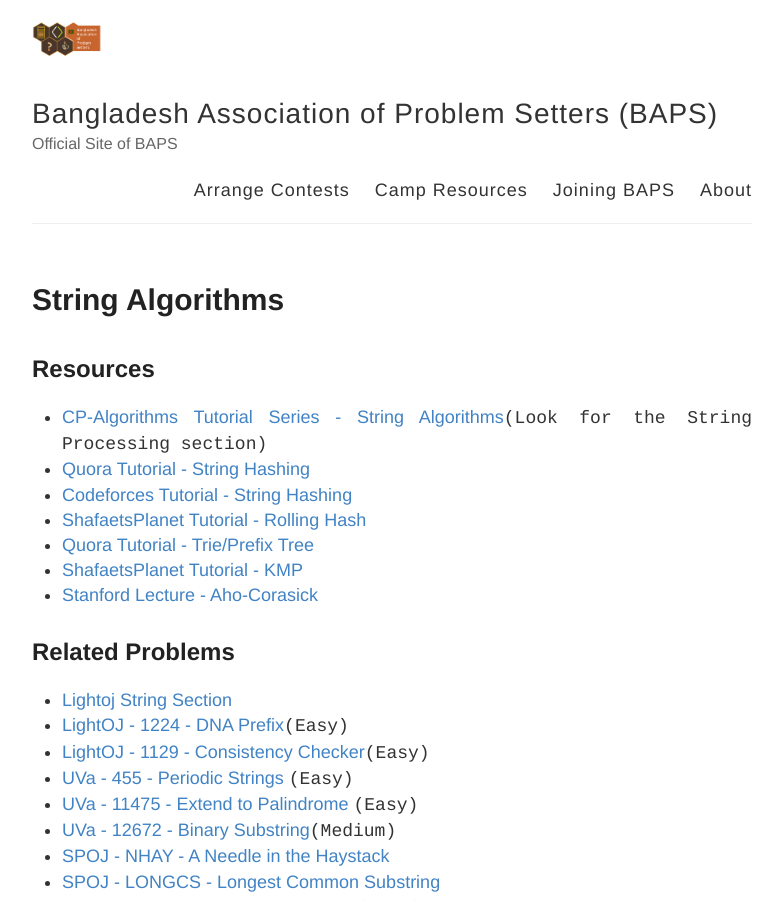
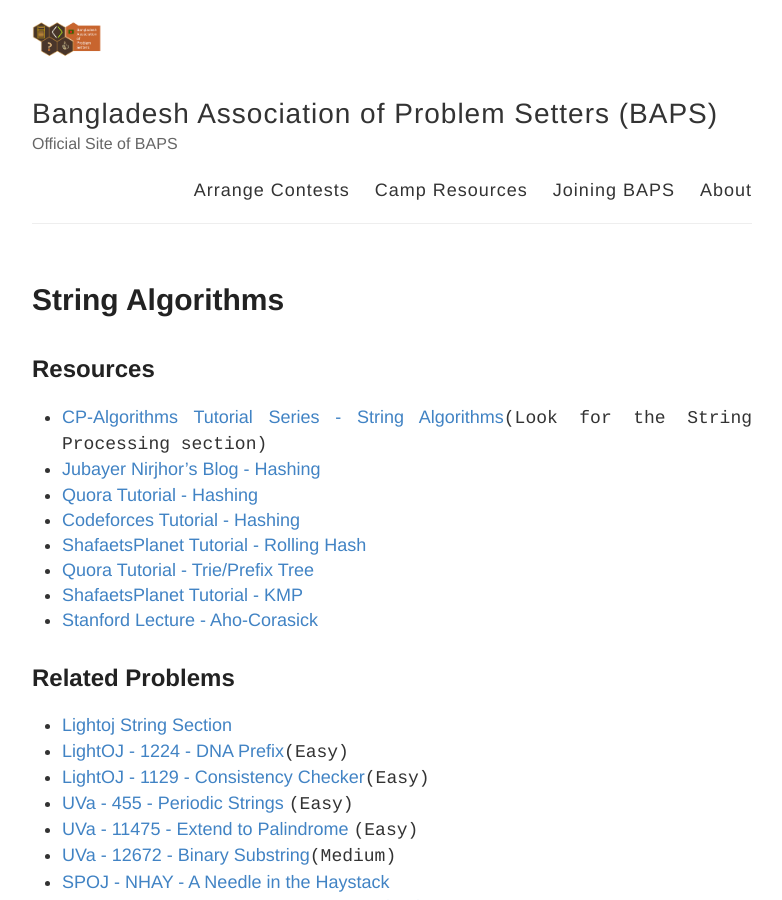
Before and after one commit to baps-bgd/baps-bgd.github.io, a Jekyll site: the page built from _posts/2020-10-7-string-algorithms.md, in a window 1280 px wide and 900 px high. Shown: the whole window, without its empty margins (248-1030 px from the left). Built offline with Jekyll 4.4.1, drawn with Linux system fonts in a browser that asks for light colours.

Commit message:
Update 2020-10-7-string-algorithms.md

```diff
--- a/_posts/2020-10-7-string-algorithms.md
+++ b/_posts/2020-10-7-string-algorithms.md
@@ -7,8 +7,9 @@
 ## Resources
 
 - [CP-Algorithms Tutorial Series - String Algorithms](https://cp-algorithms.com){:target="_blank"}`(Look for the String Processing section)`
-- [Quora Tutorial - String Hashing](https://www.quora.com/q/threadsiiithyderabad/String-Hashing-for-competitive-programming){:target="_blank"}
-- [Codeforces Tutorial - String Hashing]( https://codeforces.com/blog/entry/60445){:target="_blank"}
+- [Jubayer Nirjhor's Blog - Hashing](https://mathislife.github.io/assets/pdfs/Hashing.pdf){:target="\_blank"}
+- [Quora Tutorial - Hashing](https://www.quora.com/q/threadsiiithyderabad/String-Hashing-for-competitive-programming){:target="_blank"}
+- [Codeforces Tutorial - Hashing]( https://codeforces.com/blog/entry/60445){:target="_blank"}
 - [ShafaetsPlanet Tutorial - Rolling Hash](http://www.shafaetsplanet.com/?p=3028){:target="_blank"}
 - [Quora Tutorial - Trie/Prefix Tree](https://www.quora.com/q/threadsiiithyderabad/Tutorial-on-Trie-and-example-problems){:target="_blank"}
 - [ShafaetsPlanet Tutorial - KMP](http://www.shafaetsplanet.com/?p=3209){:target="\_blank"}
```
